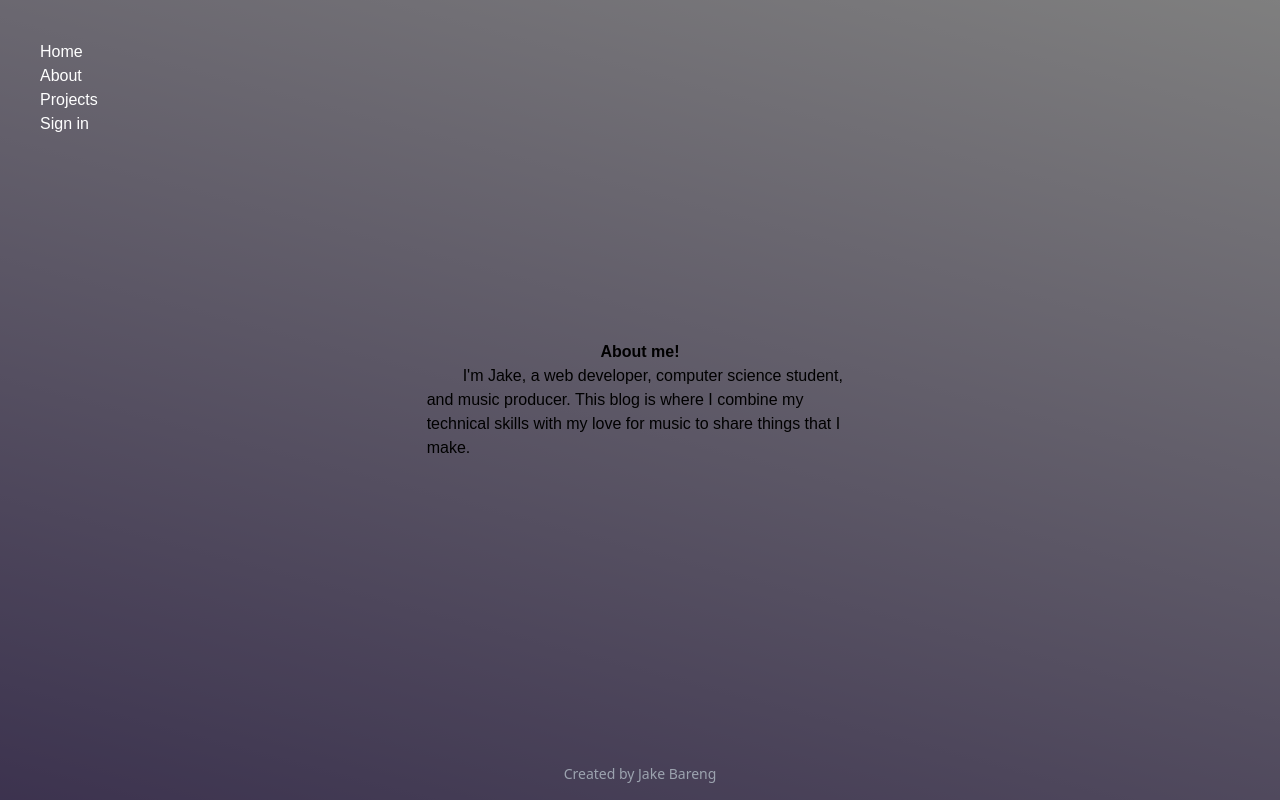
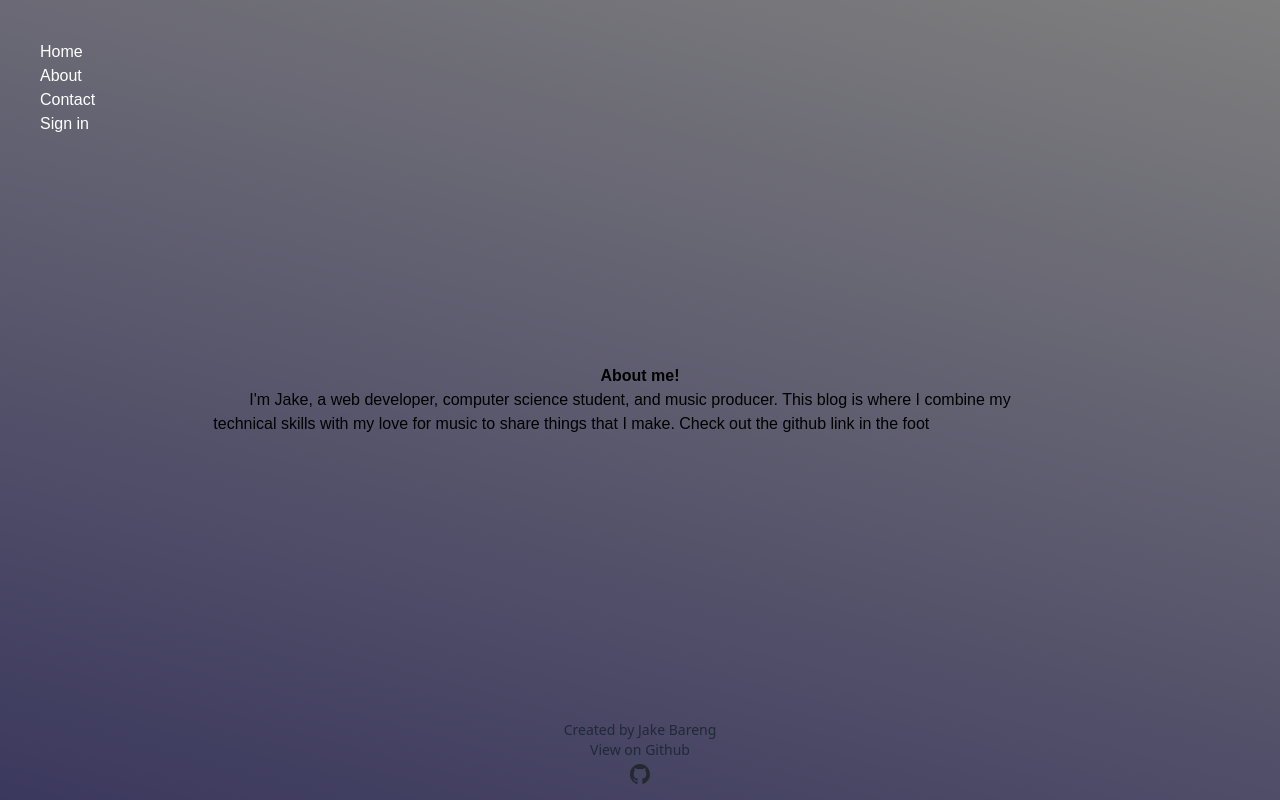
Before and after one commit to JakeBareng/jakes_music_blog, a Next.js app: page /about in a window 1280 px wide. Both pictures are taken after a click on the picture 55 px from the left and 55 px from the top of the page. Built offline with nearby package versions, Linux system fonts and the light colour scheme; no server answers.

Commit message:
styling changes

```diff
--- a/src/components/footer.tsx
+++ b/src/components/footer.tsx
@@ -1,10 +1,22 @@
+import Image from "next/image";
+
 function Footer() {
     // styling for footer stick to bottom
     const footerStyle = "text-white text-center py-4 bottom-0 w-full z-50 absolute"
-    const textStyle = "text-sm text-gray-400 text-center"
+    const textStyle = "text-sm text-gray-800 text-center"
     return (
         <footer className={footerStyle}>
-            <p className={textStyle}>Created by Jake Bareng</p>
+            <a href="https://github.com/JakeBareng/jakes_music_blog">
+                <p className={textStyle}>Created by Jake Bareng</p>
+                <p className={textStyle}>View on Github</p>
+                <Image
+                    src="/github-mark.svg"
+                    alt="github"
+                    width={20}
+                    height={20}
+                    className="inline"
+                />
+            </a>
         </footer>
     )
 }
--- a/src/components/layout.tsx
+++ b/src/components/layout.tsx
@@ -14,7 +14,7 @@ function Layout({ children }: LayoutProps) {
         <>
             <div className={`transition duration-300 ease-in-out ${navbarActive ? "opacity-100" : "opacity-0 pointer-events-none"}`}>
                 <div className={`transition duration-300 ease-in-out fixed top-0 left-0 w-full h-full bg-black bg-opacity-50 z-30 ${navbarActive ? "opacity-100" : "opacity-0 pointer-events-none"}`} onClick={() => setNavbarActive(false)} />
-                <Navbar />
+                <Navbar navbarActive={navbarActive} setNavbarActive={setNavbarActive} />
             </div>
             {
                 !navbarActive &&
--- a/src/components/navbar.tsx
+++ b/src/components/navbar.tsx
@@ -2,28 +2,26 @@ import { useSession } from "next-auth/react";
 import LoginBtn from "./login-btn";
 import Link from "next/link";
 
-function Navbar() {
+function Navbar({ setNavbarActive, navbarActive }: { setNavbarActive: (active: boolean) => void, navbarActive: boolean }) {
     const { data: session } = useSession();
 
     // have constant size and make overflow visible
     const listItemStyle = "font-josefin text-m text-white hover:text-slate-200 transition duration-300 ease-in-out"
 
-    // unordered list, no bullets, horizontal, no padding, no margin
-
     return (
         <ul className={`absolute p-10 z-50`}>
             <li className={listItemStyle}>
-                <Link href="/"> Home </Link>
+                <Link href="/" onClick={e => { setNavbarActive(!navbarActive) }}> Home </Link>
             </li>
             <li className={listItemStyle}>
-                <Link href="/about"> About </Link>
+                <Link href="/about" onClick={e => { setNavbarActive(!navbarActive) }}> About </Link>
             </li>
             <li className={listItemStyle}>
-                <Link href="/projects"> Projects </Link>
+                <Link href="/contact" onClick={e => { setNavbarActive(!navbarActive) }}> Contact </Link>
             </li>
             {session && (
                 <li className={listItemStyle}>
-                    <Link href="/upload"> Upload </Link>
+                    <Link href="/upload" onClick={e => { setNavbarActive(!navbarActive) }}> Upload </Link>
                 </li>
             )}
             <li className={listItemStyle}>
--- a/src/components/visualizer/track.tsx
+++ b/src/components/visualizer/track.tsx
@@ -3,7 +3,7 @@ import { useEffect, useRef } from "react";
 import * as THREE from "three";
 import { createAudio } from "./createAudio";
 
-export function Track({ audio, y = 1800, space = .4, width = 0.04, height = 0.05, depth = 0.05, obj = new THREE.Object3D(), ...props }: any) {
+export function Track({ audio, y = 2000, space = .2, width = 0.04, height = 0.05, depth = 0.05, obj = new THREE.Object3D(), ...props }: any) {
     const ref = useRef<any>()
     const { gain, context, update, data } = audio;
 
@@ -30,8 +30,8 @@ export function Track({ audio, y = 1800, space = .4, width = 0.04, height = 0.05
     })
     return (
         <instancedMesh castShadow ref={ref} args={[null, null, data.length]} {...props}>
-            <sphereGeometry args={[0.006, 32, 32]} />
-            {/* <boxGeometry args={[.034,.034,.034]} /> */}
+            <sphereGeometry args={[0.005, 32, 32]} />
+            {/* <boxGeometry args={[.004,.004,.004]} /> */}
             <meshBasicMaterial toneMapped={false} />
         </instancedMesh>
     )
--- a/src/components/visualizer/visualizer-btns.tsx
+++ b/src/components/visualizer/visualizer-btns.tsx
@@ -16,7 +16,7 @@ type audioButtons = {
 export default function VisualizerBtns({ functions }: audioButtons) {
     const { playing, start, stop, prev, next } = functions;
     return (
-        <div className="flex flex-row gap-24 mt-10">
+        <div className="absolute bottom-1/4 flex flex-row gap-24 z-10">
             <Image
                 src="/skipNext.svg"
                 alt="prev"
--- a/src/components/visualizer/visualizer.tsx
+++ b/src/components/visualizer/visualizer.tsx
@@ -63,14 +63,14 @@ export default function Visualizer() {
         })();
     })
 
+    if (audio === null || selectedSong === -1) {
+        return <p>Loading...</p>
+    }
 
 
     return (
         <>
-            <div className="absolute top-10 left-0 right-0 flex flex-col flex-grow-2 items-center z-10">
-                {
-                    songs.length > 0 &&
-                    <>
+            <div className="absolute top-10 left-0 right-0 flex flex-col flex-grow-2 items-center">
                 <p className="font-josefin text-lg font-semibold">Title: {songs[selectedSong].title}</p>
                 <p className="font-josefin text-sm opacity-60 font-normal">BPM: {songs[selectedSong].bpm}</p>
                 <p className="font-josefin text-sm opacity-60 font-normal">key: {songs[selectedSong].key}</p>
@@ -78,27 +78,20 @@ export default function Visualizer() {
                 <p className="font-josefin text-sm opacity-60 font-normal">Producers: {songs[selectedSong].producers.join(", ")}</p>
                 <p className="font-josefin text-sm opacity-60 font-normal">Songwriters: {songs[selectedSong].songwriters.join(", ")}</p>
                 <p className="font-josefin text-sm opacity-60 font-normal">Tags: {songs[selectedSong].tags.join(", ")}</p>
+            </div>
             <VisualizerBtns functions={{ playing, next, prev, start, stop }} />
-                    </>
-                }
-            </div>
-            <div className="absolute top-0 left-0 w-full h-full z-0 mt-10">
+            <div className="absolute top-0 left-0 w-full h-full z-0">
                 <Canvas shadows dpr={[1, 2]} camera={{ position: [-1, 1, 5], fov: 10 }} className={``}>
                     <spotLight position={[-4, 4, -4]} angle={0.1} penumbra={1} castShadow shadow-mapSize={[2048, 2048]} />
                     <Suspense fallback={null}>
-                        {
-                            audio &&
-                            <>
                         <Track position-z={0} audio={audio} />
                         <Zoom audio={audio} />
-                            </>
-                        }
                     </Suspense>
                     <mesh receiveShadow rotation={[-Math.PI / 2, 0, 0]} position={[0, -0.03, .5]}>
                         <planeGeometry args={[100, 100, 1, 1]} />
                         <shadowMaterial transparent opacity={0.15} />
                     </mesh>
-                    <OrbitControls autoRotate autoRotateSpeed={1.1} enableZoom={false}/>
+                    <OrbitControls autoRotate autoRotateSpeed={1.5} enableZoom={false} enableDamping={false} enableRotate/>
                 </Canvas>
             </div>
         </>
--- a/src/pages/about.tsx
+++ b/src/pages/about.tsx
@@ -3,7 +3,7 @@ import { DetailedHTMLProps, HTMLAttributes, useEffect, useRef } from "react";
 function About() {
     const paragraph = useRef(null);
 
-    const text = "I'm Jake, a web developer, computer science student, and music producer. This blog is where I combine my technical skills with my love for music to share things that I make."
+    const text = "I'm Jake, a web developer, computer science student, and music producer. This blog is where I combine my technical skills with my love for music to share things that I make. Check out the github link in the footer to see the code for this site!"
 
     // write text to paragraph
     useEffect(() => {
@@ -22,7 +22,7 @@ function About() {
     }, [])
 
     return (
-        <div className="text-wrap w-1/3">
+        <div className="text-wrap w-2/3">
             <h1 className="font-josefin text-center font-semibold">About me!</h1>
             <p className="font-josefin indent-9" ref={paragraph}></p>
         </div>
--- a/src/pages/contact.tsx
+++ b/src/pages/contact.tsx
@@ -5,7 +5,7 @@ function contact() {
             <div className="grid grid-cols-2 gap-3">
                 <p className="font-josefin font-medium">github:</p><a   className="hover:text-stone-300 transition duration-150" href="https://github.com/JakeBareng">github.com/JakeBareng</a>
                 <p className="font-josefin font-medium">email:</p><a    className="hover:text-stone-300 transition duration-150" href="mailto:barengjake@gmail.com">barengjake@gmail.com</a>
-                <p className="font-josefin font-medium">linkedin:</p><a className="hover:text-stone-300 transition duration-150" href="www.linkedin.com/in/jakebareng">linkedin.com/in/jakebareng</a>
+                <p className="font-josefin font-medium">linkedin:</p><a className="hover:text-stone-300 transition duration-150" href="https://linkedin.com/in/jakebareng">linkedin.com/in/jakebareng</a>
             </div>
         </div>
     )
--- a/src/styles/globals.css
+++ b/src/styles/globals.css
@@ -6,8 +6,8 @@ html,
 body {
   margin: 0;
   height: 100%;
+  background: linear-gradient(15deg, rgb(119, 113, 189) 0%, rgb(255, 255, 255) 100%);
 }
-
 
 
 #__next {
@@ -19,7 +19,6 @@ body {
   height: 100%;
   margin: 0;
   padding: 0;
-  background: linear-gradient(15deg, rgb(121, 102, 159) 0%, rgb(255, 255, 255) 100%);
   -webkit-touch-callout: none;
   -webkit-user-select: none;
   -khtml-user-select: none;
```
Also changed, not shown: public/github-mark.svg (added). Lines whose indentation alone changed are shown as unchanged.
